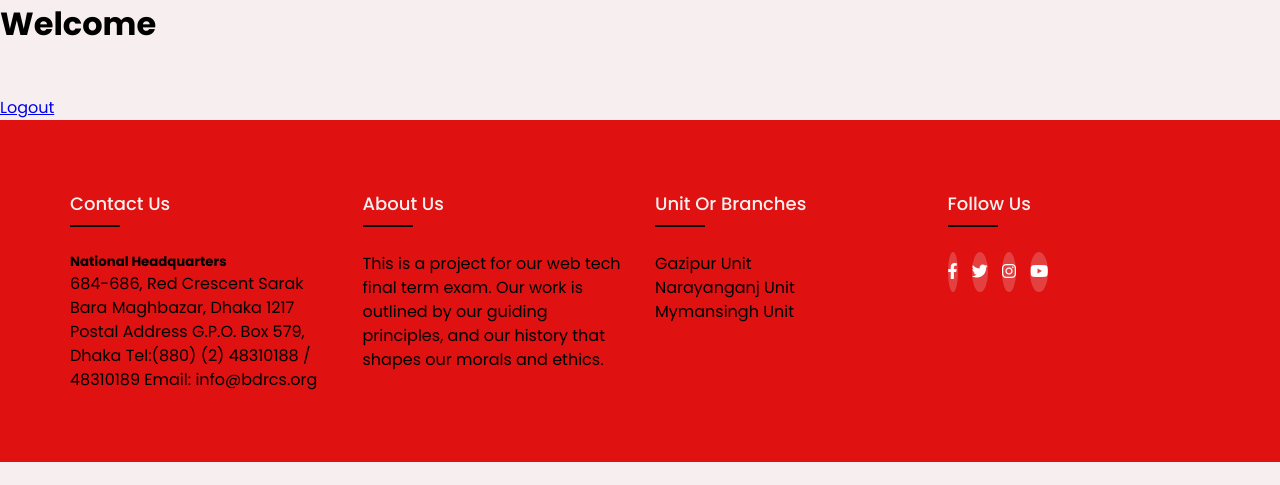
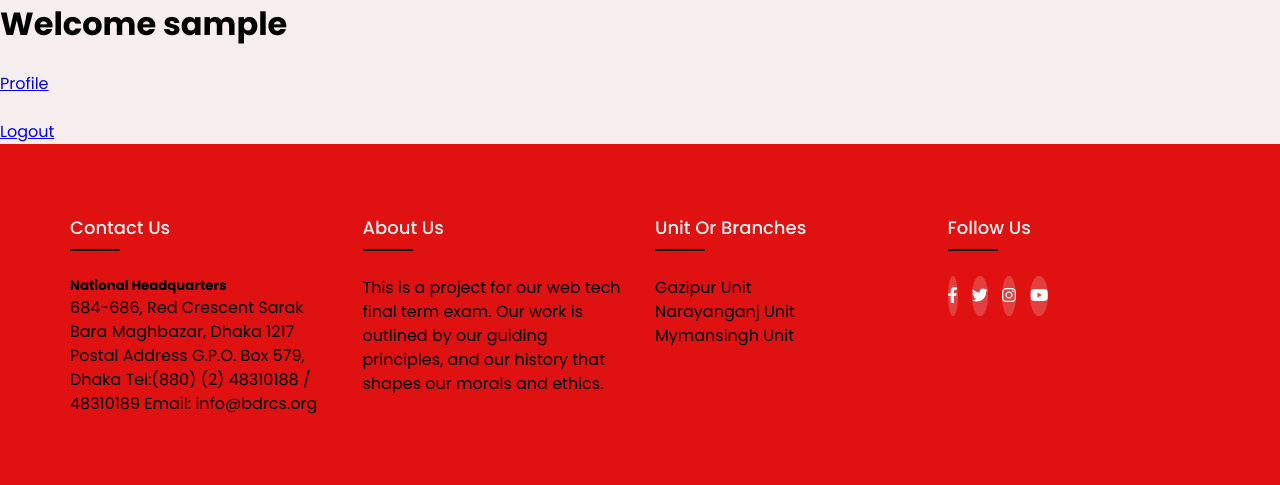
Before and after one commit to GhostBat101/call-blood, a PHP site: page /dashboard.php in a window 1280 px wide. Shown: the top 485 px of the page. Run offline with PHP 8.4, Linux system fonts and the light colour scheme; the visitor is signed in with stand-in values (Sample User, id 1); some libraries are stand-ins or nearby versions.

Commit message:
Dashboard updated

```diff
--- a/view/dashboard.php
+++ b/view/dashboard.php
@@ -3,6 +3,7 @@
  	if (!isset($_SESSION['username']) or empty($_SESSION['username'])) {
  		header("Location: login.php");
  	}
+ 	$username = $_SESSION['username'];
 ?>
 <!DOCTYPE html>
 <html>
@@ -13,7 +14,11 @@
 </head>
 <body>
 
-	<h1>Welcome</h1>
+	<h1>Welcome <?php echo $username; ?></h1>
+
+	<br>
+
+	<a href="../view/profile.php"> Profile </a>
 
 	<br><br>
 
```
